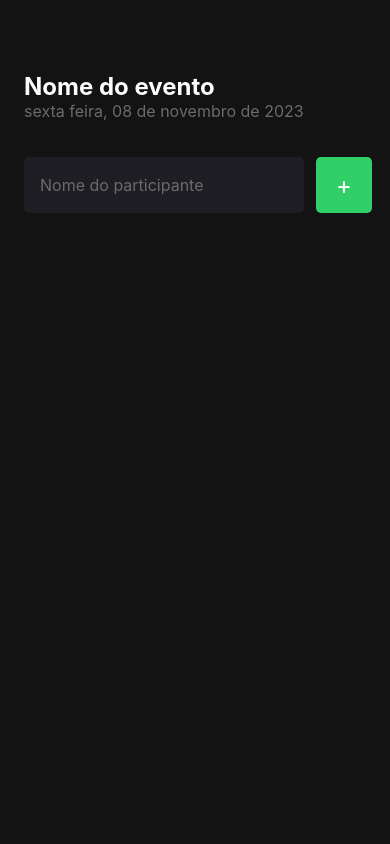
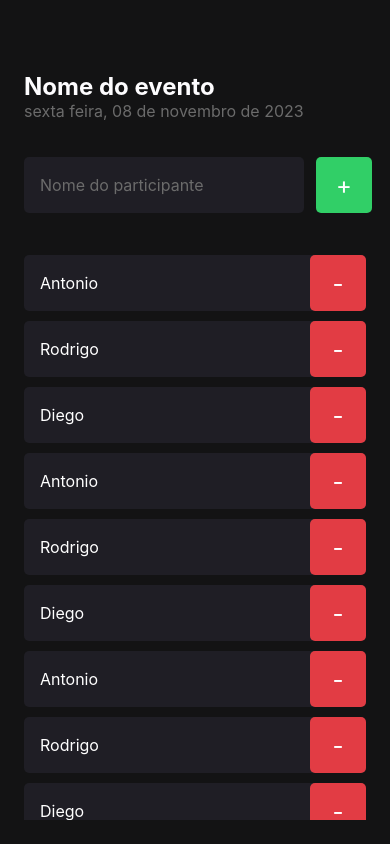
Before and after one commit to antoniojpsalves/reactnative, a React Native app: screen / in a window 390 px wide. Built offline with nearby package versions, Linux system fonts and the light colour scheme.

Commit message:
feat: utilizando scrow view para renderizar compontes com overflow > altura da tela

```diff
--- /dev/null
+++ b/src/components/Participant/index.tsx
@@ -0,0 +1,19 @@
+import { styles } from "./style"
+
+import { View, Text, TouchableOpacity } from 'react-native'
+
+export interface ParticipantProps {
+  nome: string,
+  onRemove: (name: string) => void
+}
+
+export function Participant({ nome, onRemove }: ParticipantProps) {
+  return (
+    <View style={styles.container}>
+      <Text style={styles.name}>{nome}</Text>
+      <TouchableOpacity style={styles.button} onPress={() => onRemove(nome)}>
+        <Text style={styles.buttonText}> - </Text>
+      </TouchableOpacity>
+    </View>
+  )
+}
--- /dev/null
+++ b/src/components/Participant/style.ts
@@ -0,0 +1,31 @@
+import { StyleSheet } from "react-native"
+
+export const styles = StyleSheet.create({
+  container: {
+    width: "100%",
+    backgroundColor: '#1f1e25',
+    flexDirection: 'row',
+    borderRadius: 5,
+    alignItems: 'center',
+    justifyContent: 'space-between',
+    marginBottom: 10
+  },
+  name: {
+    color: '#fff',
+    fontSize: 16,
+    flex: 1,
+    marginLeft: 16
+  },
+  buttonText: {
+    color: '#fff',
+    fontSize: 24
+  },
+  button: {
+    width: 56,
+    height: 56,
+    borderRadius: 5,
+    backgroundColor: '#e23c44',
+    alignItems: 'center',
+    justifyContent: 'center'
+  },
+})
--- a/src/screens/Home/index.tsx
+++ b/src/screens/Home/index.tsx
@@ -1,11 +1,36 @@
-import { Text, View, TextInput, TouchableOpacity } from 'react-native'
-import { StatusBar } from 'expo-status-bar';
+import { Text, View, TextInput, TouchableOpacity, ScrollView } from 'react-native'
+import { StatusBar } from 'expo-status-bar'
 import { styles } from './styles'
+import { Participant } from '../../components/Participant'
+
+
+
+
 
 export function Home() {
 
+  const participantes = [
+    'Antonio',
+    'Rodrigo',
+    'Diego',
+    'Antonio',
+    'Rodrigo',
+    'Diego',
+    'Antonio',
+    'Rodrigo',
+    'Diego',
+    'Antonio',
+    'Rodrigo',
+    'Diego',
+  ]
+
+
   function handleParticipantAdd() {
-    // return console.log('oi')
+    console.log('Adicionando um novo participante')
+  }
+
+  function handleParticipantRemove(name: string) {
+    console.log(`Tentando remover o participante ${name}`)
   }
 
   return (
@@ -25,6 +50,17 @@ export function Home() {
           <Text style={styles.buttonText}> + </Text>
         </TouchableOpacity>
       </View>
+
+      <ScrollView showsVerticalScrollIndicator={false}>
+
+        {
+          participantes.map((participante, index) => <Participant key={index} nome={participante} onRemove={() => handleParticipantRemove(participante)} />)
+        }
+      </ScrollView>
+
+
+
+
     </View>
   );
 }
```
